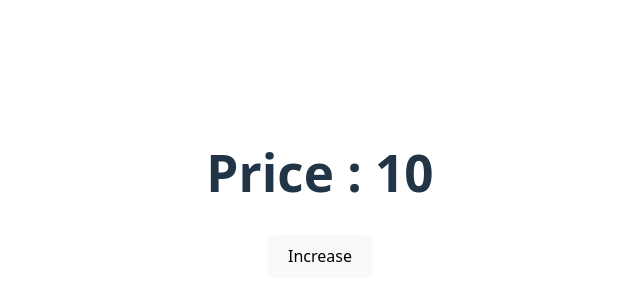
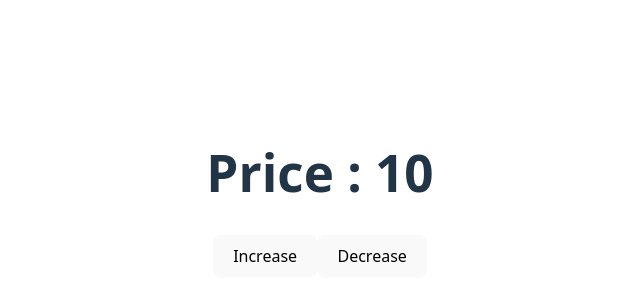
Before and after one commit to ridwanahmedxix/React-, a React (Vite) app in the folder Practice/project2/: page / in a window 1280 px wide. Shown: the part 206-506 px from the top of the page, without its empty margins (320-960 px from the left). Built offline with nearby package versions, Linux system fonts and the light colour scheme.

Commit message:
decrease button create

```diff
--- a/Practice/project2/src/App.jsx
+++ b/Practice/project2/src/App.jsx
@@ -7,10 +7,17 @@ const App = () => {
     const newPrice = price + 1;
     setPrice(newPrice);
   };
+
+  const decreaseHandele = () => {
+    const newPrice = price - 1;
+    setPrice(newPrice);
+  };
+
   return (
     <div>
       <h1> Price : {price} </h1>
       <button onClick={increaseHandle}>Increase</button>
+      <button onClick={decreaseHandele}>Decrease</button>
     </div>
   );
 };
```
